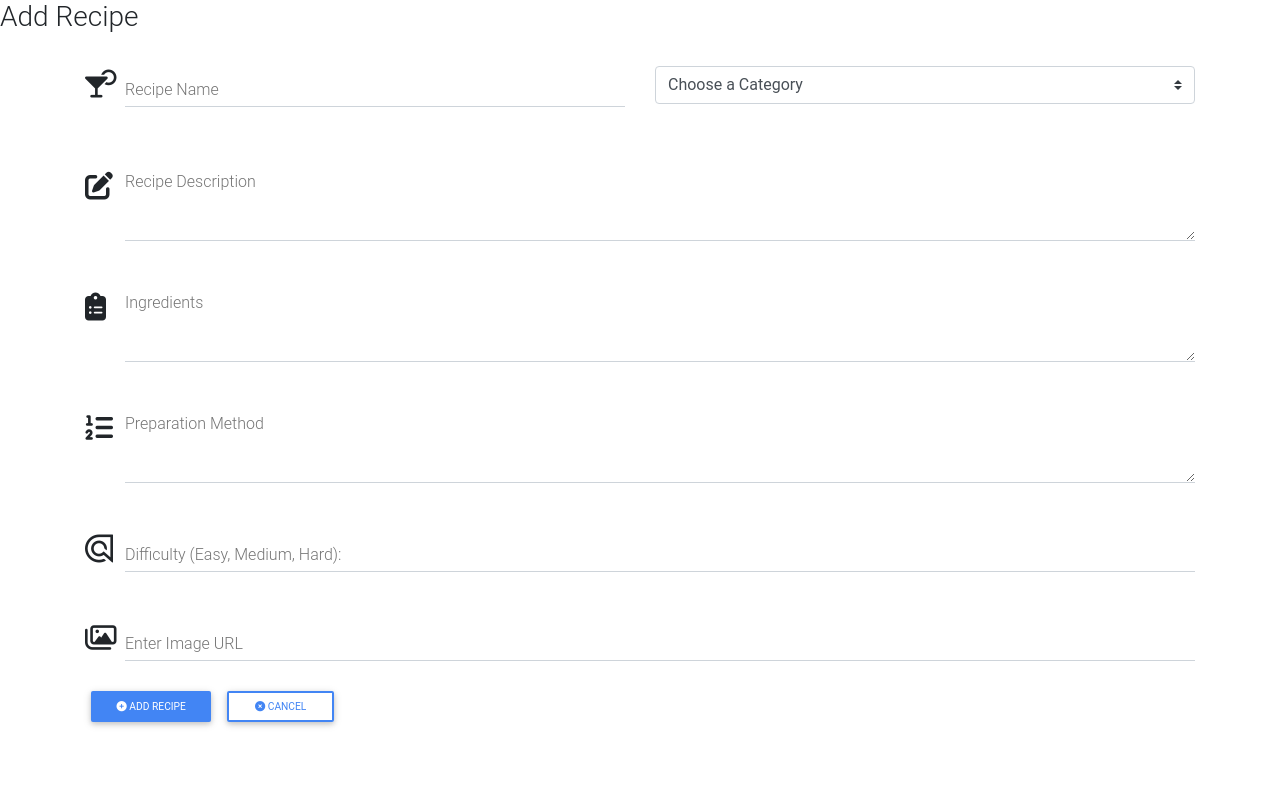
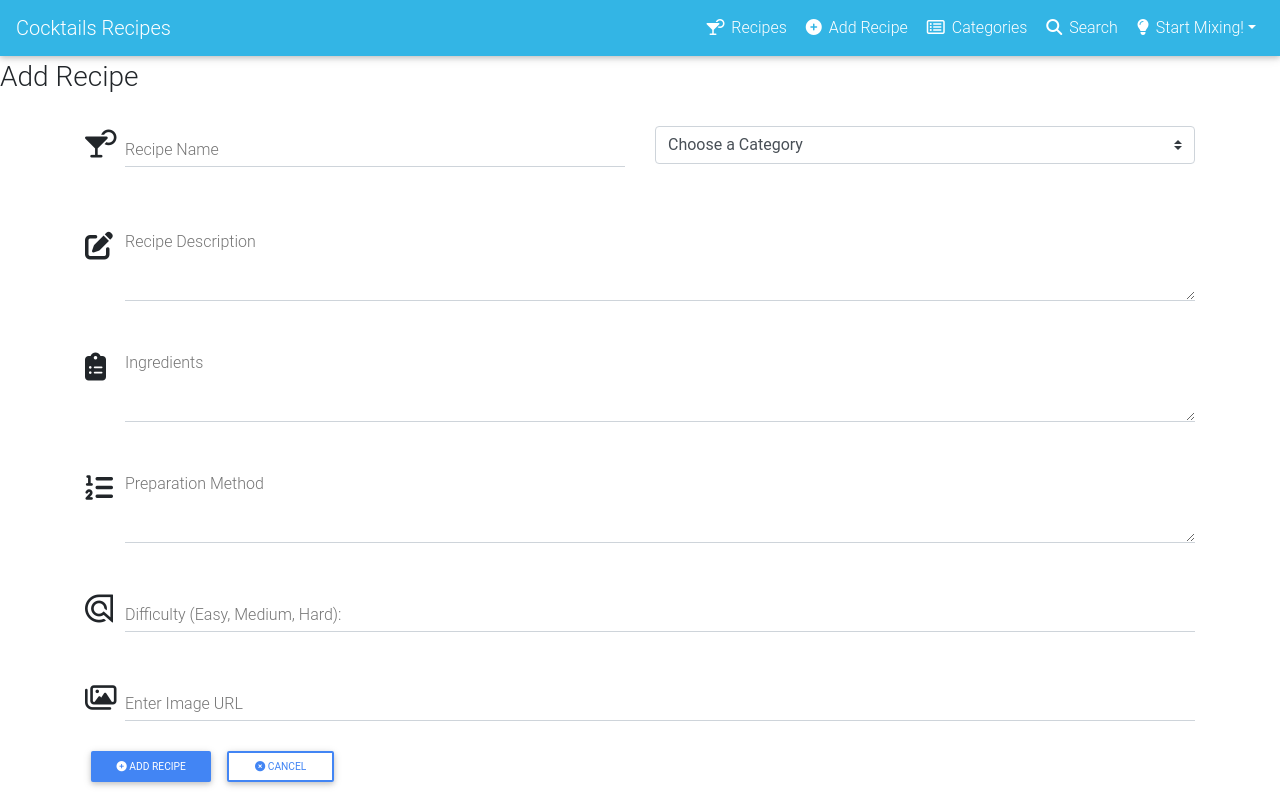
Before and after one commit to fredveloper/milestone-project-3, a Flask app: page /add_recipe in a window 1280 px wide. Run offline with Flask 2, Linux system fonts and the light colour scheme; data that the repository does not hold is empty; some libraries are stand-ins or nearby versions.

Commit message:
Added Navbar to base.html template

```diff
--- a/templates/base.html
+++ b/templates/base.html
@@ -29,6 +29,49 @@
     />
   </head>
   <body>
+  <header>
+    <!--Navbar -->
+<nav class="mb-1 navbar navbar-expand-lg navbar-dark info-color">
+  <a class="navbar-brand" href="{{url_for('get_recipes')}}">Cocktails Recipes</a>
+  <button class="navbar-toggler" type="button" data-toggle="collapse" data-target="#navbarSupportedContent-4"
+    aria-controls="navbarSupportedContent-4" aria-expanded="false" aria-label="Toggle navigation">
+    <span class="navbar-toggler-icon"></span>
+  </button>
+  <div class="collapse navbar-collapse" id="navbarSupportedContent-4">
+    <ul class="navbar-nav ml-auto">
+      <li class="nav-item">
+        <a class="nav-link" href="{{url_for('get_recipes')}}">
+          <i class="fas fa-cocktail"></i> Recipes
+          <span class="sr-only">(current)</span>
+        </a>
+      </li>
+      <li class="nav-item">
+        <a class="nav-link" href="{{url_for('add_recipe')}}">
+          <i class="fas fa-plus-circle"></i> Add Recipe</a>
+      </li>
+      <li class="nav-item">
+        <a class="nav-link" href="{{url_for('get_categories')}}">
+          <i class="far fa-list-alt"></i> Categories </a>
+      </li>
+      <li class="nav-item">
+        <a class="nav-link" href="#">
+          <i class="fas fa-search"></i> Search </a>
+      </li>
+      <li class="nav-item dropdown">
+        <a class="nav-link dropdown-toggle" id="navbarDropdownMenuLink-4" data-toggle="dropdown"
+          aria-haspopup="true" aria-expanded="false">
+          <i class="fas fa-lightbulb"></i> Start Mixing!</a>
+        <div class="dropdown-menu dropdown-menu-right dropdown-info" aria-labelledby="navbarDropdownMenuLink-4">
+        <a class="dropdown-item" href="https://www.amazon.co.uk/s?k=bartender&i=stripbooks&ref=nb_sb_noss_2" target="_blank"><i class="fas fa-book"></i> Bartender Books</a>
+          <a class="dropdown-item" href="https://www.amazon.co.uk/s?k=Mixology+Bartender+Kit&ref=nb_sb_noss" target="_blank"><i class="fas fa-glass-martini-alt"></i> Barware Tools</a>
+          <a class="dropdown-item" href="https://www.barschool.net/ie" target="_blank"><i class="fas fa-user-graduate"></i> Bartender School</a>
+        </div>
+      </li>
+    </ul>
+  </div>
+</nav>
+<!--/.Navbar -->
+  </header>
     {% block content %} {% endblock %}
     <script
       src="https://cdnjs.cloudflare.com/ajax/libs/jquery/3.5.1/jquery.min.js"
```
